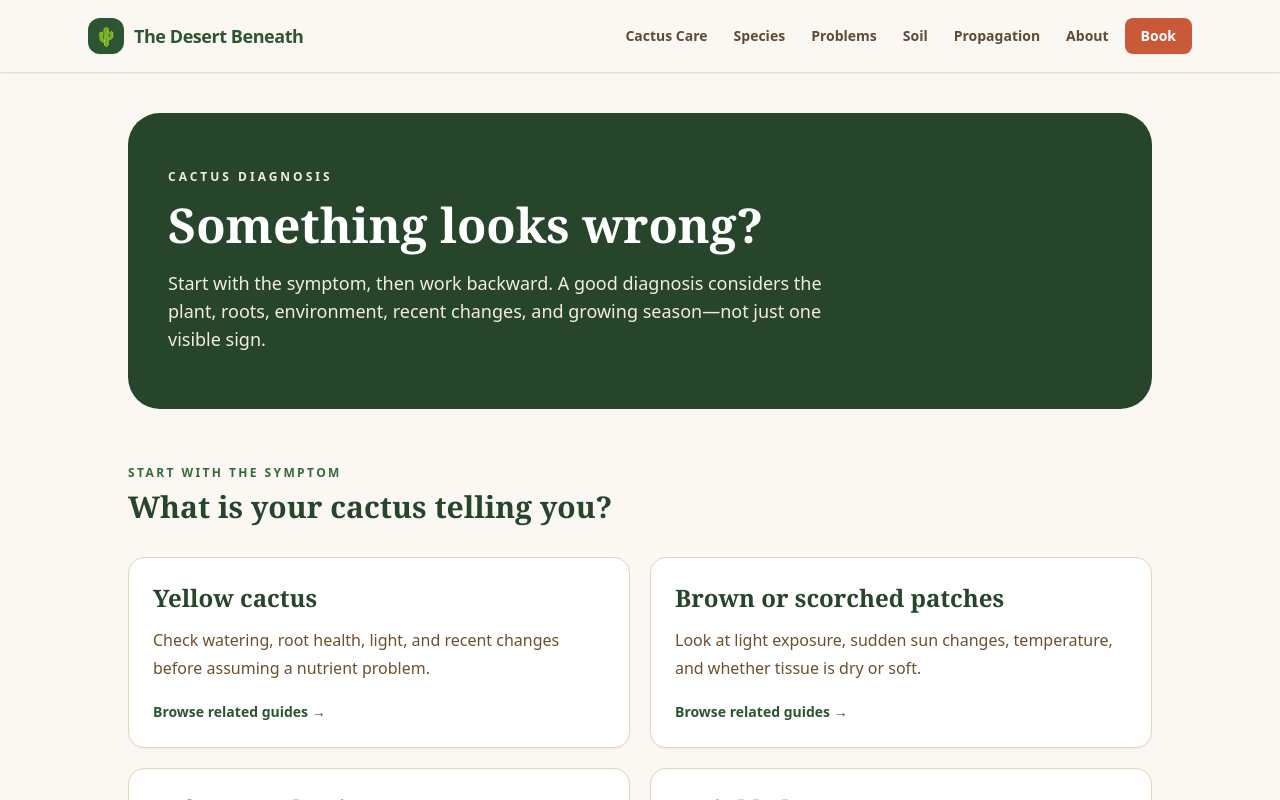
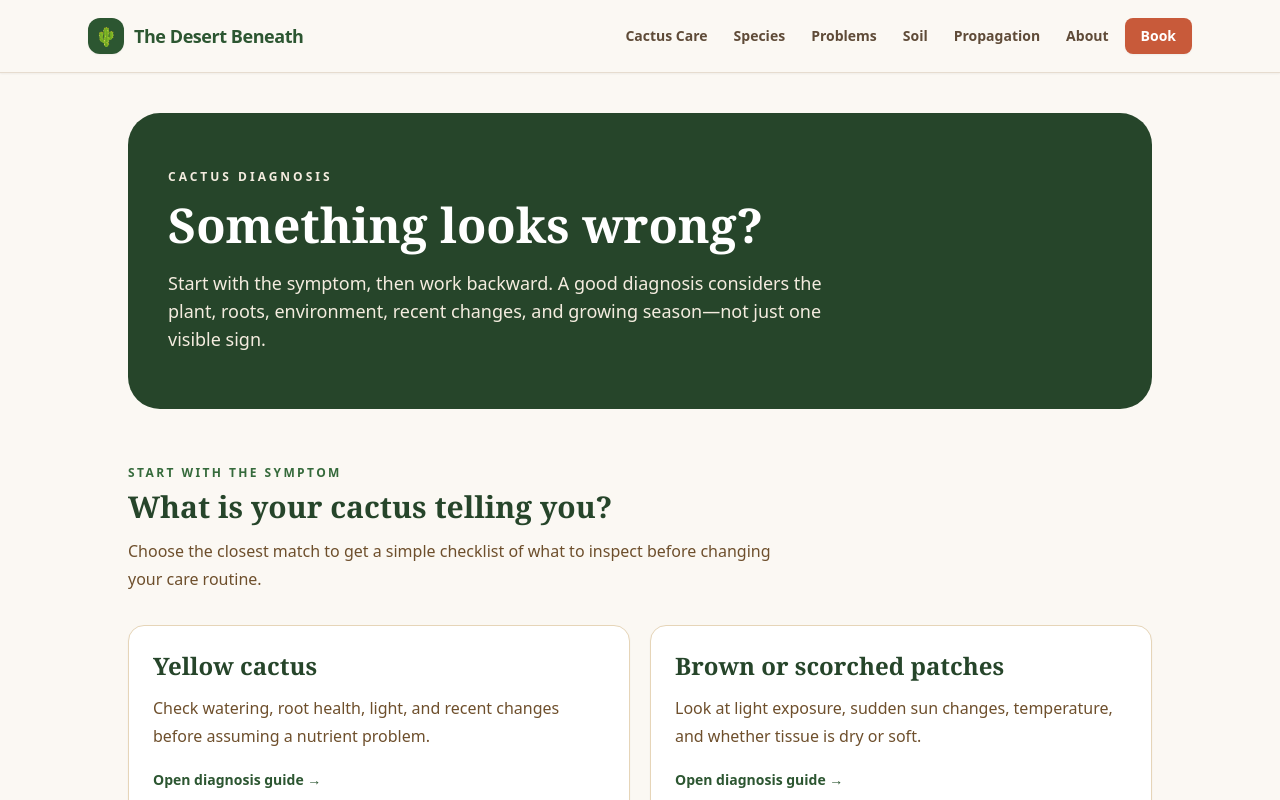
Before and after one commit to valdo-tech-pro/desert-beneath, a Next.js app: page /problems in a window 1280 px wide. Shown: the top 800 px of the page. Built offline with nearby package versions, Linux system fonts and the light colour scheme.

Commit message:
Connect cactus problem cards to diagnosis guides

```diff
--- a/app/problems/page.tsx
+++ b/app/problems/page.tsx
@@ -7,14 +7,14 @@ export const metadata: Metadata = {
 }
 
 const problems = [
-  ['Yellow cactus', 'Check watering, root health, light, and recent changes before assuming a nutrient problem.'],
-  ['Brown or scorched patches', 'Look at light exposure, sudden sun changes, temperature, and whether tissue is dry or soft.'],
-  ['Soft or mushy tissue', 'Act quickly: inspect the roots and stem for excess moisture and signs of rot.'],
-  ['Wrinkled cactus', 'Wrinkling can indicate water stress, but season, temperature, roots, and species all matter.'],
-  ['Not flowering', 'Check maturity, light, seasonal conditions, dormancy, and whether the plant has enough growth energy.'],
-  ['Not growing', 'Review light, temperature, season, roots, pot size, and the plant’s normal growth rate.'],
-  ['Pests', 'Inspect new growth, joints, spines, and hidden areas regularly so infestations are caught early.'],
-  ['Stretching or leaning', 'Insufficient light is a common cause of elongated growth, but evaluate the whole growing setup.'],
+  ['Yellow cactus', 'yellowing', 'Check watering, root health, light, and recent changes before assuming a nutrient problem.'],
+  ['Brown or scorched patches', 'brown-scorched', 'Look at light exposure, sudden sun changes, temperature, and whether tissue is dry or soft.'],
+  ['Soft or mushy tissue', 'soft-mushy', 'Act quickly: inspect the roots and stem for excess moisture and signs of rot.'],
+  ['Wrinkled cactus', 'wrinkled', 'Wrinkling can indicate water stress, but season, temperature, roots, and species all matter.'],
+  ['Not flowering', 'not-flowering', 'Check maturity, light, seasonal conditions, dormancy, and whether the plant has enough growth energy.'],
+  ['Not growing', 'not-growing', 'Review light, temperature, season, roots, pot size, and the plant’s normal growth rate.'],
+  ['Pests', 'pests', 'Inspect new growth, joints, spines, and hidden areas regularly so infestations are caught early.'],
+  ['Stretching or leaning', 'stretching', 'Insufficient light is a common cause of elongated growth, but evaluate the whole growing setup.'],
 ]
 
 export default function ProblemsPage() {
@@ -27,13 +27,17 @@ export default function ProblemsPage() {
       </section>
 
       <section className="py-14">
-        <div className="mb-8"><p className="text-xs font-bold uppercase tracking-[0.2em] text-cactus-600">Start with the symptom</p><h2 className="mt-2 font-serif text-3xl font-bold text-cactus-800">What is your cactus telling you?</h2></div>
+        <div className="mb-8">
+          <p className="text-xs font-bold uppercase tracking-[0.2em] text-cactus-600">Start with the symptom</p>
+          <h2 className="mt-2 font-serif text-3xl font-bold text-cactus-800">What is your cactus telling you?</h2>
+          <p className="mt-3 max-w-2xl leading-7 text-sand-700">Choose the closest match to get a simple checklist of what to inspect before changing your care routine.</p>
+        </div>
         <div className="grid gap-5 sm:grid-cols-2">
-          {problems.map(([title, description]) => (
-            <article key={title} className="rounded-2xl border border-sand-200 bg-white p-6 shadow-sm">
+          {problems.map(([title, slug, description]) => (
+            <article key={slug} className="rounded-2xl border border-sand-200 bg-white p-6 shadow-sm transition hover:-translate-y-0.5 hover:shadow-md">
               <h3 className="font-serif text-2xl font-bold text-cactus-800">{title}</h3>
               <p className="mt-3 leading-7 text-sand-700">{description}</p>
-              <Link href="/#latest" className="mt-5 inline-block text-sm font-bold text-cactus-700 hover:text-cactus-600">Browse related guides →</Link>
+              <Link href={`/problems/${slug}`} className="mt-5 inline-flex text-sm font-bold text-cactus-700 hover:text-cactus-800">Open diagnosis guide →</Link>
             </article>
           ))}
         </div>
@@ -42,6 +46,10 @@ export default function ProblemsPage() {
       <section className="mb-14 rounded-3xl border border-sand-200 bg-sand-100 p-7 sm:p-10">
         <h2 className="font-serif text-2xl font-bold text-cactus-800">Before you treat the problem</h2>
         <p className="mt-3 max-w-2xl leading-7 text-sand-700">Take a photo, check the roots when appropriate, note recent watering and light changes, and avoid adding multiple treatments at once. Good diagnosis comes before intervention.</p>
+        <div className="mt-6 flex flex-wrap gap-3">
+          <Link href="/soil" className="rounded-xl bg-cactus-700 px-5 py-3 font-bold text-white hover:bg-cactus-800">Learn about soil →</Link>
+          <Link href="/species" className="rounded-xl border border-sand-300 bg-white px-5 py-3 font-bold text-cactus-800 hover:border-cactus-300">Browse species →</Link>
+        </div>
       </section>
     </div>
   )
```
